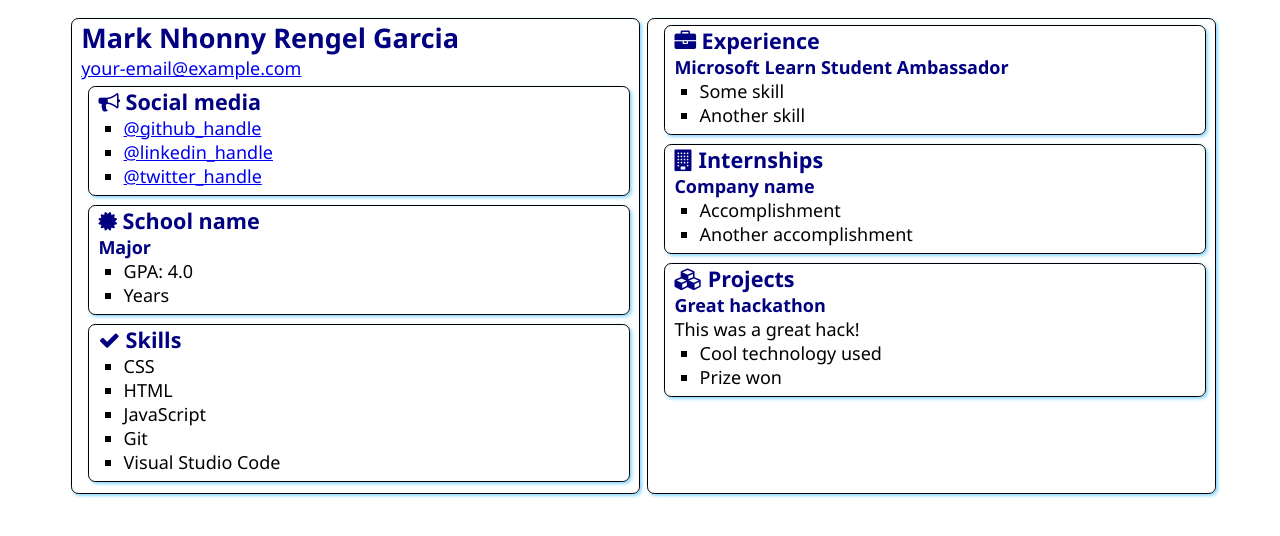
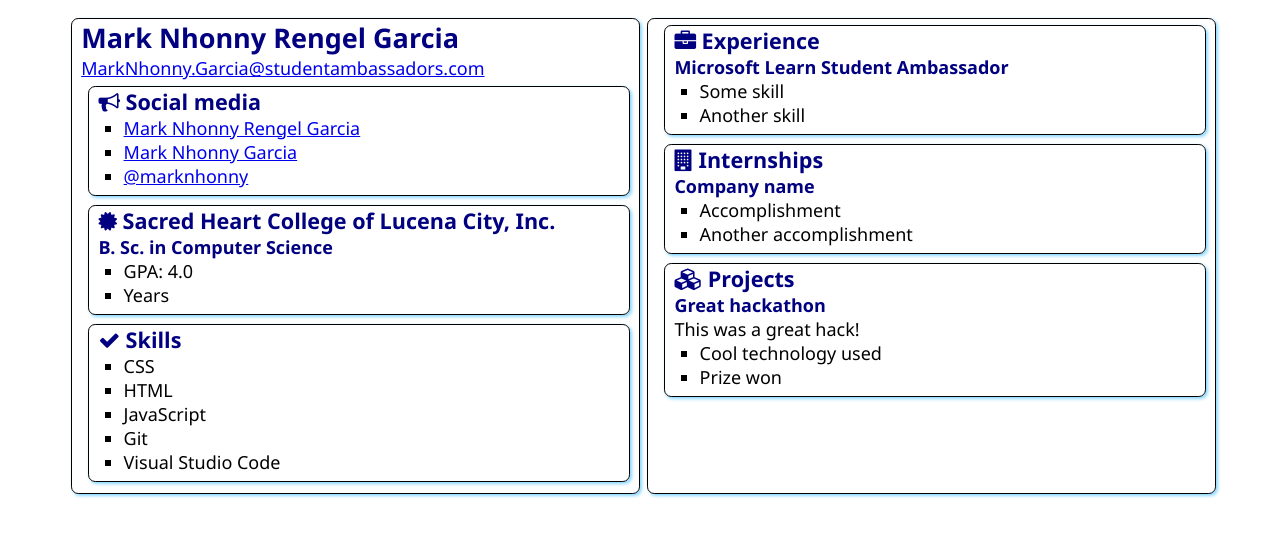
Before and after one commit to MarkNhonny/SATechnicalOnboarding, a plain HTML site: page src/index.html in a window 1280 px wide. Drawn offline with Linux system fonts and the light colour scheme.

Commit message:
Update index.html
Updated SocMed and School

```diff
--- a/src/index.html
+++ b/src/index.html
@@ -13,7 +13,7 @@
     <main>
         <article class="box">
             <h1>Mark Nhonny Rengel Garcia</h1>
-            <div><a href="mailto:your.email@example.com">your-email@example.com</a></div>
+            <div><a href="mailto:MarkNhonny.Garcia@studentambassadors.com">MarkNhonny.Garcia@studentambassadors.com</a></div>
 
             <section class="box">
                 <h2>
@@ -21,9 +21,9 @@
                     Social media
                 </h2>
                 <ul>
-                    <li><a href="https://github.com/<handle>">@github_handle</a></li>
-                    <li><a href="https://linkedin.com/in/<handle>">@linkedin_handle</a></li>
-                    <li><a href="https://twitter.com/<handle>">@twitter_handle</a></li>
+                    <li><a href="https://github.com/MarkNhonny">Mark Nhonny Rengel Garcia</a></li>
+                    <li><a href="https://linkedin.com/in/marknhonny/">Mark Nhonny Garcia</a></li>
+                    <li><a href="https://twitter.com/marknhonny">@marknhonny</a></li>
                 </ul>
             </section>
 
@@ -31,9 +31,9 @@
                 <div class="education">
                     <h2>
                         <i class="fa fa-certificate" aria-hidden="true"></i>
-                        School name
+                        Sacred Heart College of Lucena City, Inc.
                     </h2>
-                    <h3>Major</h3>
+                    <h3>B. Sc. in Computer Science</h3>
                     <ul>
                         <li>GPA: 4.0</li>
                         <li>Years</li>
```
